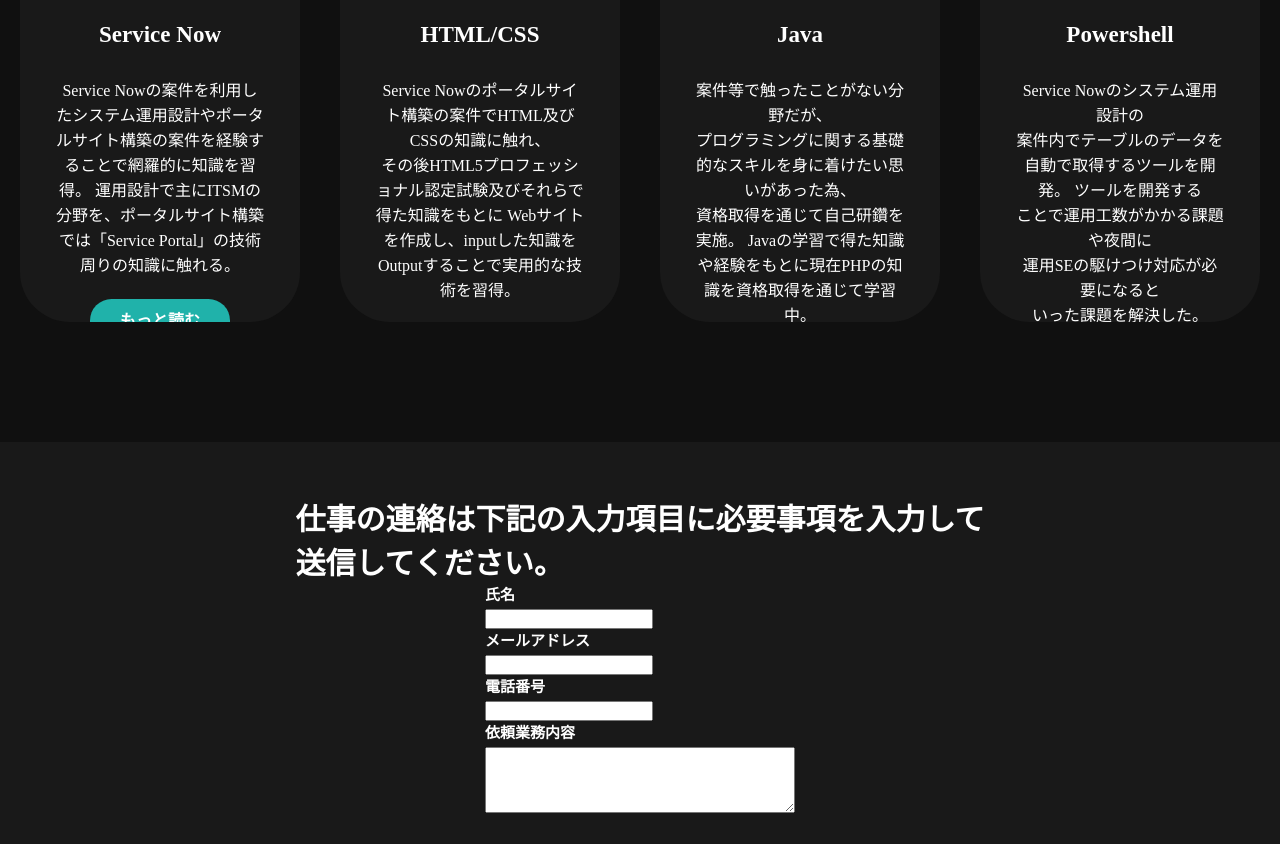
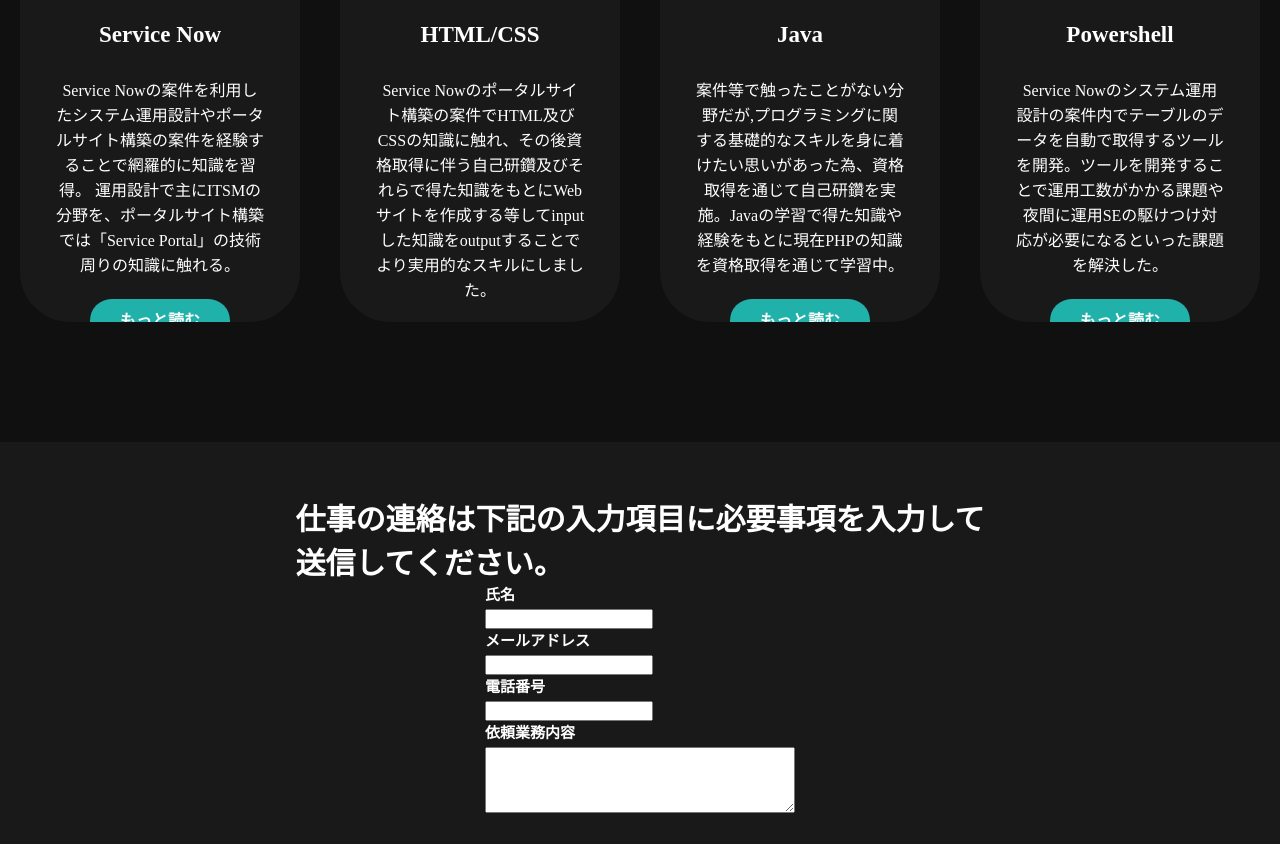
Before and after one commit to matsumotokeit/portfolio, a plain HTML site: page index.html in a window 1280 px wide. Shown: the part 1745-2589 px from the top of the page. Drawn offline with Linux system fonts and the light colour scheme; a web font is replaced by a local one.

Commit message:
Update index.html

```diff
--- a/index.html
+++ b/index.html
@@ -81,8 +81,7 @@
                 <i class="fa-brands fa-html5"></i>
                 <h5>HTML/CSS</h5>
                 <div class="pargraph">
-                    <p>Service Nowのポータルサイト構築の案件でHTML及びCSSの知識に触れ、<br>その後HTML5プロフェッショナル認定試験及びそれらで得た知識をもとに
-                        Webサイトを作成し、inputした知識をOutputすることで実用的な技術を習得。
+                    <p>Service Nowのポータルサイト構築の案件でHTML及びCSSの知識に触れ、その後資格取得に伴う自己研鑽及びそれらで得た知識をもとにWebサイトを作成する等してinputした知識をoutputすることでより実用的なスキルにしました。
                     </p>
                     <p style="text-align: center">
                         <a href="#" class="button">もっと読む</a>
@@ -94,10 +93,7 @@
                 <i class="fa-brands fa-java"></i>
                 <h5>Java</h5>
                 <div class="pargraph">
-                    <p>案件等で触ったことがない分野だが、
-                        <br>プログラミングに関する基礎的なスキルを身に着けたい思いがあった為、
-                        <br>資格取得を通じて自己研鑽を実施。
-                        Javaの学習で得た知識や経験をもとに現在PHPの知識を資格取得を通じて学習中。
+                    <p>案件等で触ったことがない分野だが,プログラミングに関する基礎的なスキルを身に着けたい思いがあった為、資格取得を通じて自己研鑽を実施。Javaの学習で得た知識や経験をもとに現在PHPの知識を資格取得を通じて学習中。
                     </p>
                     <p style="text-align: center">
                         <a href="#" class="button">もっと読む</a>
@@ -109,12 +105,7 @@
                 <i class="fa-solid fa-gears"></i>
                 <h5>Powershell</h5>
                 <div class="pargraph">
-                    <p>Service Nowのシステム運用設計の
-                        <br>案件内でテーブルのデータを自動で取得するツールを開発。
-                        ツールを開発する
-                        <br>ことで運用工数がかかる課題や夜間に
-                        <br>運用SEの駆けつけ対応が必要になると
-                        <br>いった課題を解決した。
+                    <p>Service Nowのシステム運用設計の案件内でテーブルのデータを自動で取得するツールを開発。ツールを開発することで運用工数がかかる課題や夜間に運用SEの駆けつけ対応が必要になるといった課題を解決した。
                     </p>
                     <p style="text-align: center">
                         <a href="#" class="button">もっと読む</a>
```
